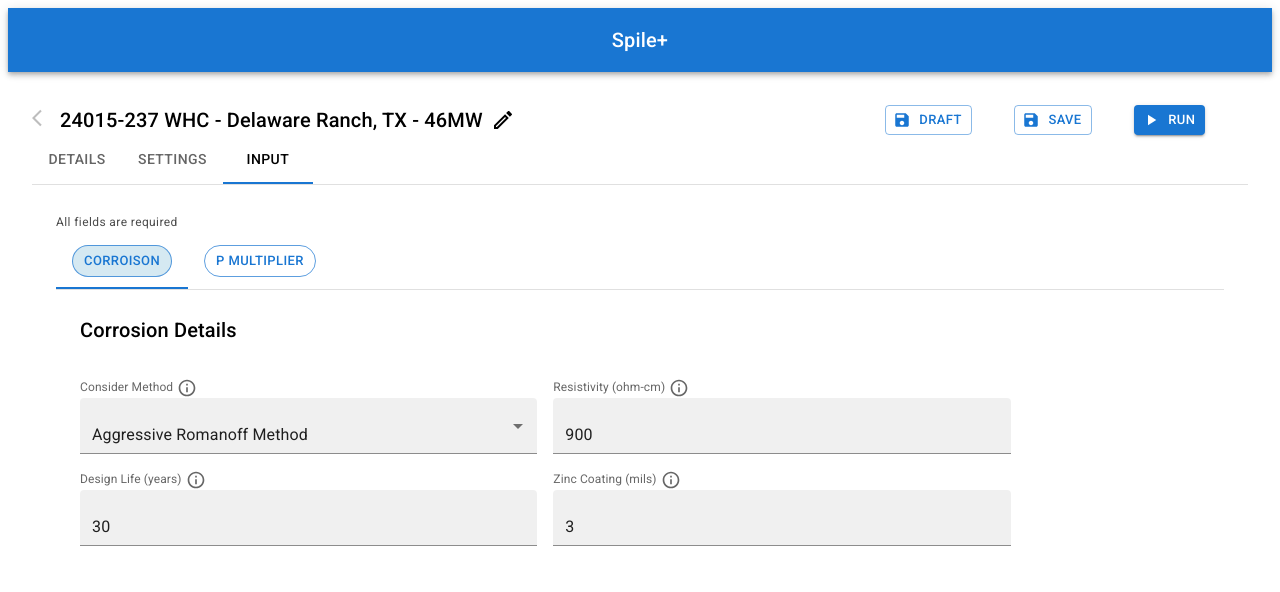
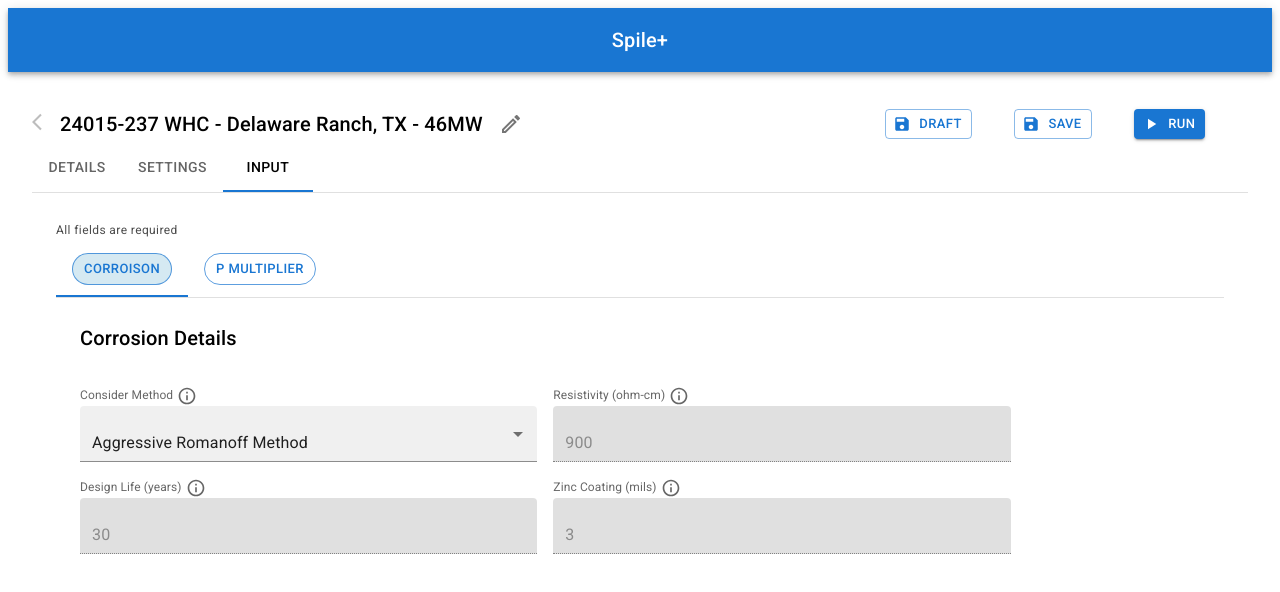
Before and after one commit to qur786/structurology, a React (Vite) app: page /projects/1 in a window 1280 px wide. Shown: the top 592 px of the page. Built offline with nearby package versions, Linux system fonts and the light colour scheme.

Commit message:
feat: add corroison form

```diff
--- a/package.json
+++ b/package.json
@@ -18,9 +18,11 @@
     "@mui/lab": "^5.0.0-alpha.170",
     "@mui/material": "^5.15.19",
     "@tanstack/react-table": "^8.17.3",
+    "formik": "^2.4.6",
     "react": "^18.2.0",
     "react-dom": "^18.2.0",
-    "react-router-dom": "^6.23.1"
+    "react-router-dom": "^6.23.1",
+    "yup": "^1.4.0"
   },
   "devDependencies": {
     "@types/react": "^18.2.66",
--- a/src/components/CorroisonForm/index.tsx
+++ b/src/components/CorroisonForm/index.tsx
@@ -7,9 +7,35 @@
   Grid,
   FormLabel,
 } from "@mui/material";
+import { Corroison, CorroisonFormNames, CorroisonSchema } from "./utils";
+import { Form, Formik } from "formik";
 
-export function CorroisonForm(): JSX.Element {
+export function CorroisonForm({
+  onSubmitHook,
+  readOnly,
+}: {
+  onSubmitHook?: (values: Corroison) => void;
+  readOnly?: boolean;
+}): JSX.Element {
   return (
+    <Formik
+      initialValues={{
+        considerMethod: "Aggressive Romanoff Method",
+        resistivity: 900,
+        designLife: 30,
+        zincCoating: 3,
+      }}
+      validationSchema={CorroisonSchema}
+      onSubmit={(values, { setSubmitting }) => {
+        setTimeout(() => {
+          alert(JSON.stringify(values, null, 2));
+          setSubmitting(false);
+        }, 400);
+        onSubmitHook?.(values);
+      }}
+    >
+      {({ values, errors, touched, handleChange, handleBlur }) => (
+        <Form>
           <Grid container gap={2}>
             <Grid item>
               <Typography variant="h6" sx={{ mb: 2 }}>
@@ -31,8 +57,12 @@
                 <Select
                   fullWidth
                   variant="filled"
-            value="Aggressive Romanoff Method"
-            displayEmpty
+                  value={values.considerMethod}
+                  name={CorroisonFormNames.considerMethod}
+                  onChange={handleChange}
+                  onBlur={handleBlur}
+                  error={touched.considerMethod && !!errors.considerMethod}
+                  readOnly={readOnly}
                 >
                   <MenuItem value="Aggressive Romanoff Method">
                     Aggressive Romanoff Method
@@ -52,7 +82,22 @@
                 >
                   Resistivity (ohm-cm) <InfoOutlined fontSize="small" />
                 </FormLabel>
-          <TextField fullWidth type="number" variant="filled" value={900} />
+                <TextField
+                  fullWidth
+                  name={CorroisonFormNames.resistivity}
+                  type="number"
+                  variant="filled"
+                  value={values.resistivity}
+                  onChange={handleChange}
+                  onBlur={handleBlur}
+                  disabled={readOnly}
+                  error={touched.resistivity && !!errors.resistivity}
+                  helperText={
+                    touched.resistivity && !!errors.resistivity
+                      ? errors.resistivity
+                      : ""
+                  }
+                />
               </Grid>
               <Grid item xs={12} sm={5}>
                 <FormLabel
@@ -65,7 +110,22 @@
                 >
                   Design Life (years) <InfoOutlined fontSize="small" />
                 </FormLabel>
-          <TextField fullWidth type="number" variant="filled" value={30} />
+                <TextField
+                  fullWidth
+                  name={CorroisonFormNames.designLife}
+                  type="number"
+                  variant="filled"
+                  value={values.designLife}
+                  onChange={handleChange}
+                  onBlur={handleBlur}
+                  disabled={readOnly}
+                  error={touched.designLife && !!errors.designLife}
+                  helperText={
+                    touched.designLife && !!errors.designLife
+                      ? errors.designLife
+                      : ""
+                  }
+                />
               </Grid>
               <Grid item xs={12} sm={5}>
                 <FormLabel
@@ -78,9 +138,27 @@
                 >
                   Zinc Coating (mils) <InfoOutlined fontSize="small" />
                 </FormLabel>
-          <TextField fullWidth type="number" variant="filled" value={3} />
+                <TextField
+                  fullWidth
+                  name={CorroisonFormNames.zincCoating}
+                  type="number"
+                  variant="filled"
+                  value={values.zincCoating}
+                  onChange={handleChange}
+                  onBlur={handleBlur}
+                  disabled={readOnly}
+                  error={touched.zincCoating && !!errors.zincCoating}
+                  helperText={
+                    touched.zincCoating && !!errors.zincCoating
+                      ? errors.zincCoating
+                      : ""
+                  }
+                />
               </Grid>
             </Grid>
           </Grid>
+        </Form>
+      )}
+    </Formik>
   );
 }
--- /dev/null
+++ b/src/components/CorroisonForm/utils.ts
@@ -0,0 +1,17 @@
+import { object, string, number, InferType } from "yup";
+
+export const CorroisonSchema = object({
+  considerMethod: string().required(),
+  resistivity: number().required(),
+  designLife: number().required(),
+  zincCoating: number().required(),
+});
+
+export type Corroison = InferType<typeof CorroisonSchema>;
+
+export const CorroisonFormNames: Record<keyof Corroison, keyof Corroison> = {
+  considerMethod: "considerMethod",
+  resistivity: "resistivity",
+  designLife: "designLife",
+  zincCoating: "zincCoating",
+};
--- a/src/components/InputForm/index.tsx
+++ b/src/components/InputForm/index.tsx
@@ -3,7 +3,13 @@
 import { useState } from "react";
 import { CorroisonForm } from "../CorroisonForm";
 
-export function InputForm(): JSX.Element {
+export function InputForm({
+  onSaveClick,
+  readOnly,
+}: {
+  onSaveClick?: (values: unknown) => void;
+  readOnly?: boolean;
+}): JSX.Element {
   const [tab, setTab] = useState("corroison");
 
   const handleTabChange: TabListProps["onChange"] = (_event, newValue) => {
@@ -48,7 +54,7 @@
             </TabList>
           </Box>
           <TabPanel value="corroison">
-            <CorroisonForm />
+            <CorroisonForm onSubmitHook={onSaveClick} readOnly={readOnly} />
           </TabPanel>
           <TabPanel value="p-multiplier">Coming Soon...</TabPanel>
         </TabContext>
--- a/src/pages/ProjectPage/index.tsx
+++ b/src/pages/ProjectPage/index.tsx
@@ -1,4 +1,12 @@
-import { Button, Grid, Typography, Box, Tab } from "@mui/material";
+import {
+  Button,
+  Grid,
+  Typography,
+  Box,
+  Tab,
+  IconButton,
+  IconButtonProps,
+} from "@mui/material";
 import { TabContext, TabList, TabListProps, TabPanel } from "@mui/lab";
 import { useMemo, useState } from "react";
 import { Link, useParams } from "react-router-dom";
@@ -13,10 +21,15 @@
 
 export function ProjectPage(): JSX.Element {
   const [tab, setTab] = useState("input");
+  const [readOnly, setReadOnly] = useState(true);
   const { id } = useParams();
 
   const handleTabChange: TabListProps["onChange"] = (_event, newValue) => {
     setTab(newValue);
+  };
+
+  const handleFormReadonly: IconButtonProps["onClick"] = () => {
+    setReadOnly((prev) => !prev);
   };
 
   const selectedProject = useMemo(() => {
@@ -31,7 +44,9 @@
             <ArrowBackIos color="disabled" fontSize="small" />
           </Link>
           <Typography variant="h6">{selectedProject?.projectName}</Typography>
-          <EditOutlined />
+          <IconButton onClick={handleFormReadonly}>
+            <EditOutlined />
+          </IconButton>
         </Grid>
         <Grid container item xs={4} justifyContent="space-evenly">
           <Button variant="outlined" size="small" startIcon={<Save />}>
@@ -57,7 +72,7 @@
           <TabPanel value="details">Coming Soon...</TabPanel>
           <TabPanel value="settings">Coming Soon...</TabPanel>
           <TabPanel value="input">
-            <InputForm />
+            <InputForm readOnly={readOnly} />
           </TabPanel>
         </TabContext>
       </Box>
```
Also changed, not shown: 1 other file (tests, documents, lock files or other folders). Lines whose indentation alone changed are shown as unchanged.
